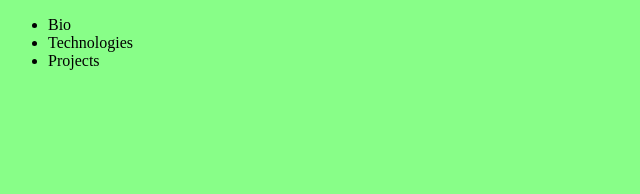
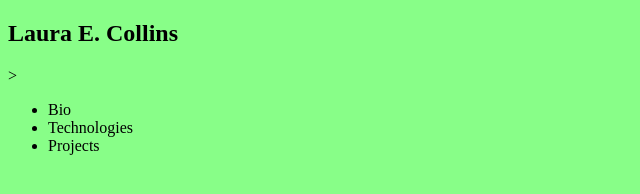
Before and after one commit to LaCollins/personal-bio-site, a plain HTML site: page index.html in a window 1280 px wide. Shown: the whole page, without its empty margins (0-640 px from the left). Drawn offline with Linux system fonts and the light colour scheme.

Commit message:
updated html

```diff
--- a/index.html
+++ b/index.html
@@ -10,7 +10,7 @@
 <body>
  <!-- Navigation -->
  <nav>
-    <!-- TODO: Insert some sort of H1-H6 with your name here -->
+    <h1>Laura E. Collins</h1>>
     <ul id="navLinks">
       <li><a id="navToBio">Bio</a></li>
       <li><a id="navToTechnologies">Technologies</a></li>
```
